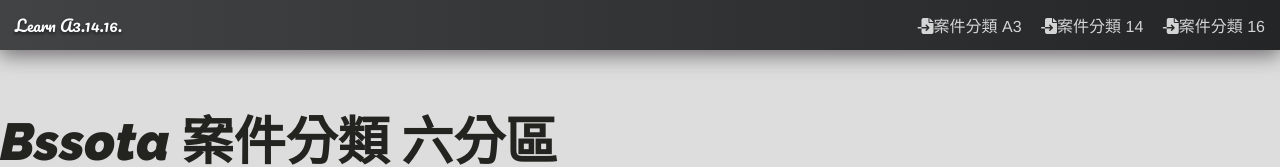
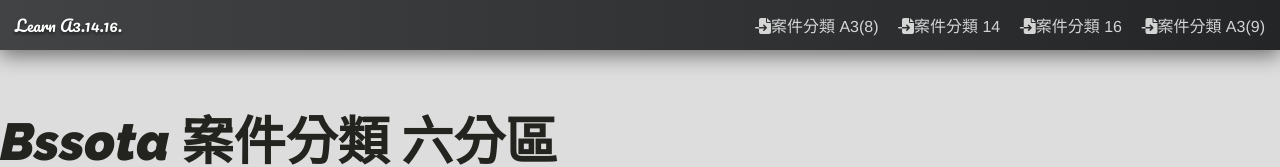
Before and after one commit to lori-tsai/lori-tsai.github.io, a plain HTML site: page LORI/index.html in a window 1280 px wide. Shown: the top 167 px of the page. Drawn offline with nearby package versions, Linux system fonts and the light colour scheme.

Commit message:
Version 1.0.2

```diff
--- a/LORI/index.html
+++ b/LORI/index.html
@@ -32,9 +32,10 @@
         <!-- 右側的超連結清單 -->
         <div class="navbar-list">
             <link rel="stylesheet" href="./css/position.css">
-            <a href="./index.html"><i class="fa-solid fa-file-import"></i>案件分類 A3</a>
-            <a href="./box.html"><i class="fa-solid fa-file-import"></i>案件分類 14</a>
-            <a href="./display.html"><i class="fa-solid fa-file-import"></i>案件分類 16</a>
+            <a href="./doc/1110901_81878AP.pdf"><i class="fa-solid fa-file-import"></i>案件分類 A3(8)</a>
+            <a href="./doc/112_14.pdf"><i class="fa-solid fa-file-import"></i>案件分類 14</a>
+            <a href="./doc/112_16.pdf"><i class="fa-solid fa-file-import"></i>案件分類 16</a>
+            <a href="./doc/1130101_9597.pdf"><i class="fa-solid fa-file-import"></i>案件分類 A3(9)</a>
         </div>
         <!-- 手機版切換導覽列顯示按鈕 -->
         <button class="navbar-toggler">
```
